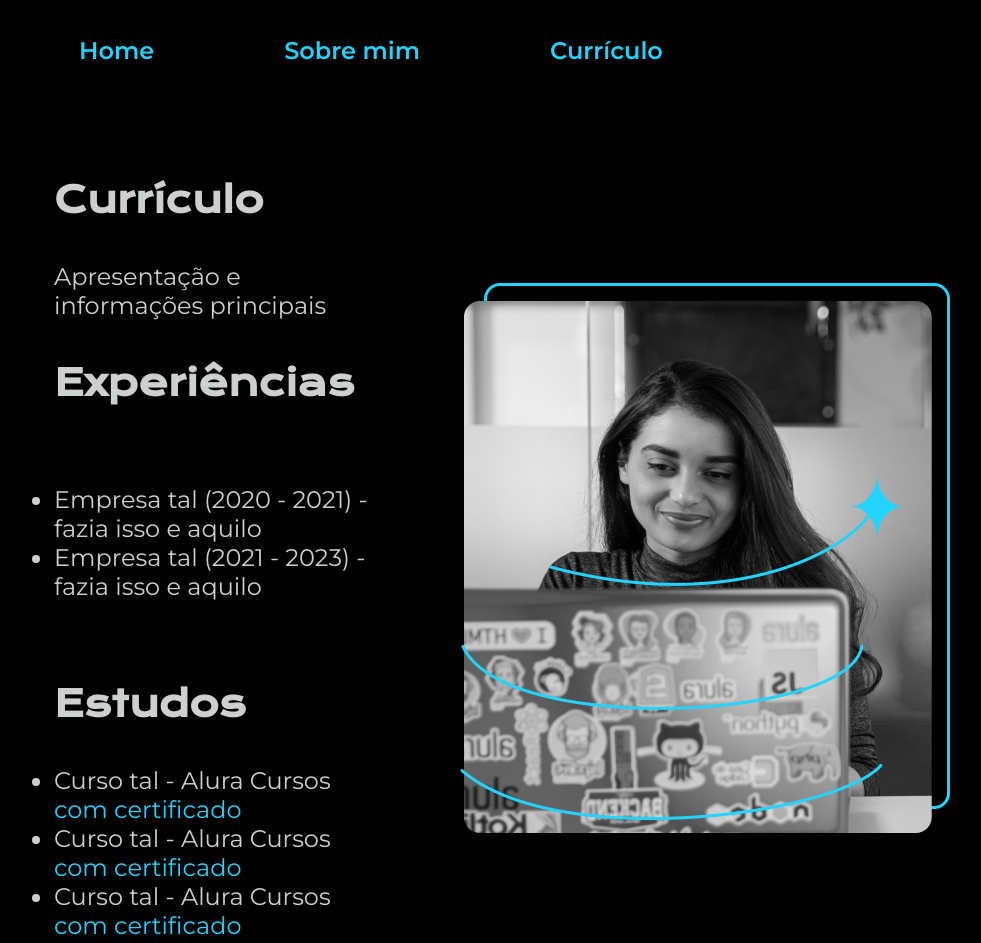
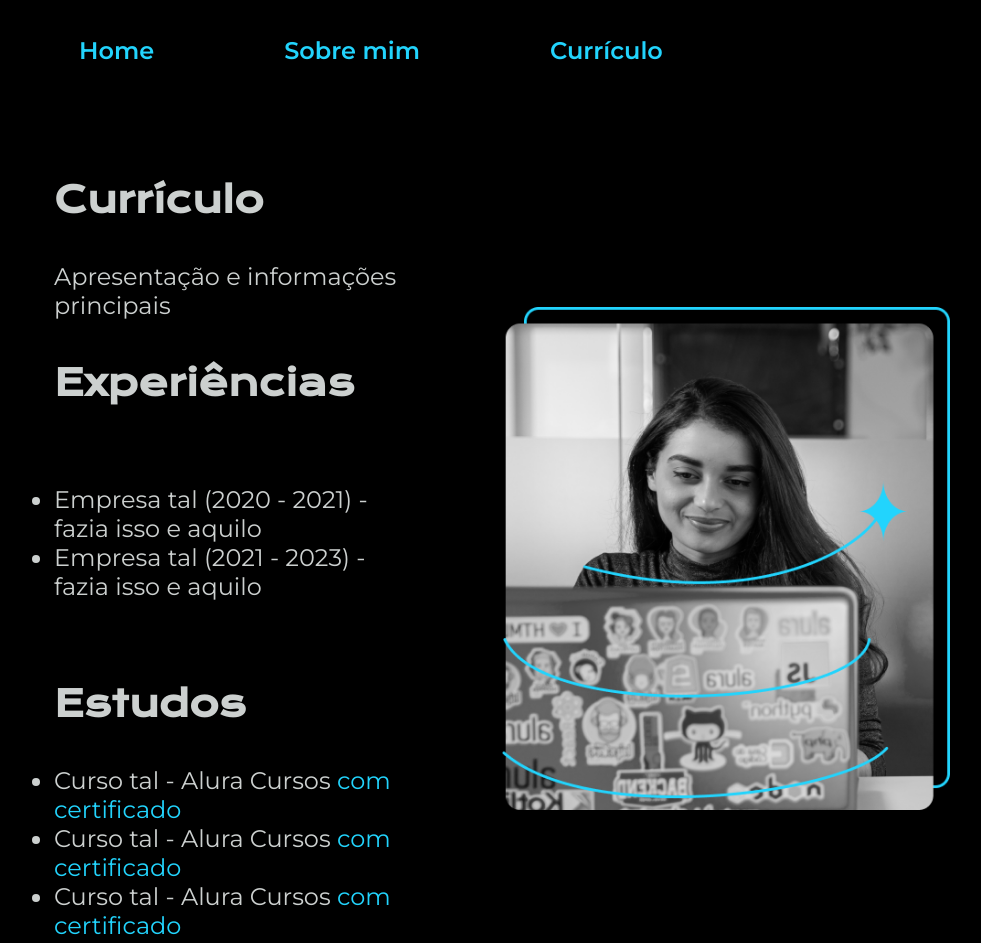
Before and after one commit to ejoao11/portifolio, a plain HTML site: page curriculo.html in a window 1280 px wide. Shown: the top 943 px of the page, without its empty margins (138-1119 px from the left). Drawn offline with nearby package versions, Linux system fonts and the light colour scheme.

Commit message:
Update curriculo.html
curriculo: add class id tag img

```diff
--- a/curriculo.html
+++ b/curriculo.html
@@ -37,7 +37,8 @@
             </ul>
             </div>
         </section>
-        <img src="./assets/imagem.png" alt="Pessoa desenvolvedora programando.">
+        <img class="apresentacao__imagem" src="./assets/Imagem.png" alt="Pessoa desenvolvedora programando.">
+
     </main>
 
 
```
